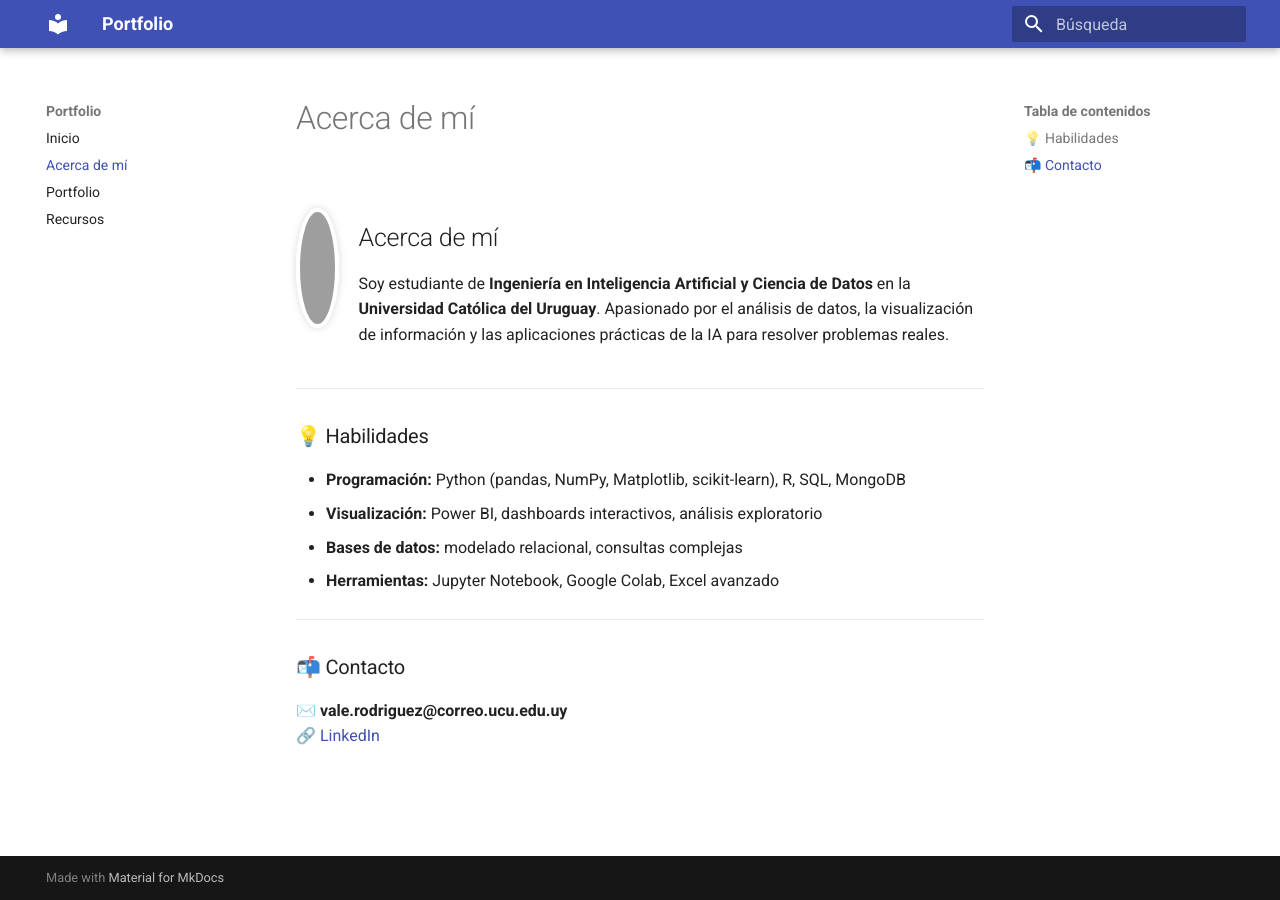
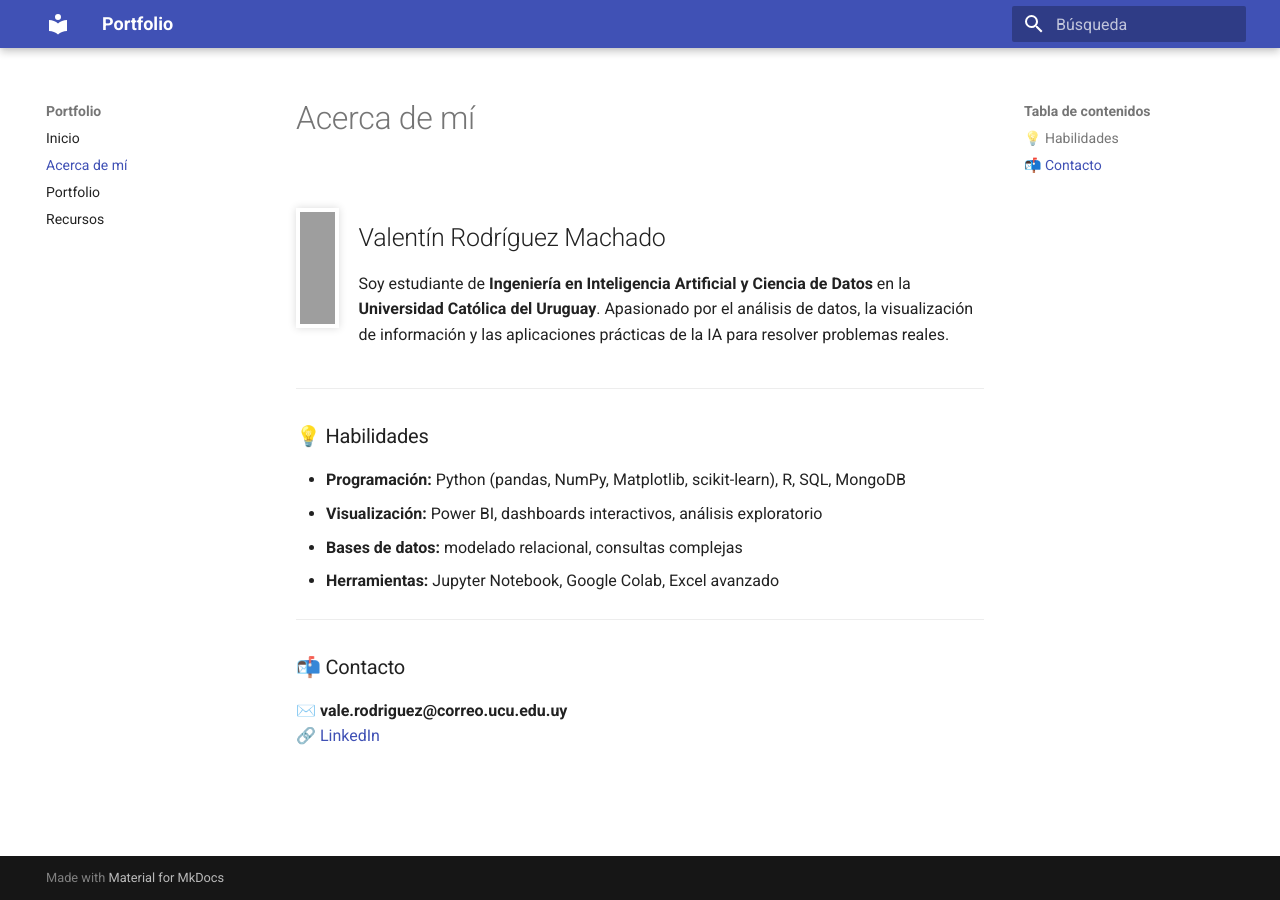
Before and after one commit to ValeRodMa/portafolio_ia_ucu, an MkDocs documentation site: the page built from docs/acerca.md, in a window 1280 px wide. Built offline with MkDocs 1.6.1 and Material for MkDocs 9.7.7, drawn with Linux system fonts in a browser that asks for light colours; grey boxes are pictures that could not be loaded.

Commit message:
Update acerca.md

```diff
--- a/docs/acerca.md
+++ b/docs/acerca.md
@@ -2,10 +2,10 @@
 
   <img src="https://drive.google.com/uc?export=view&id=1-n9gUav1FFPMQGNrH390TYvw1hSGkUCr"
        alt="Valentín"
-       style="width:120px; height:120px; object-fit:cover; border-radius:50%; border:4px solid #fff; box-shadow:0 0 8px rgba(0,0,0,.15);">
+       style="width:120px; height:120px; object-fit:cover; border:4px solid #fff; box-shadow:0 0 8px rgba(0,0,0,.15);">
 
   <div>
-    <h2>Acerca de mí</h2>
+    <h2>Valentín Rodríguez Machado</h2>
     <p>
       Soy estudiante de <strong>Ingeniería en Inteligencia Artificial y Ciencia de Datos</strong> en la
       <strong>Universidad Católica del Uruguay</strong>.
```
